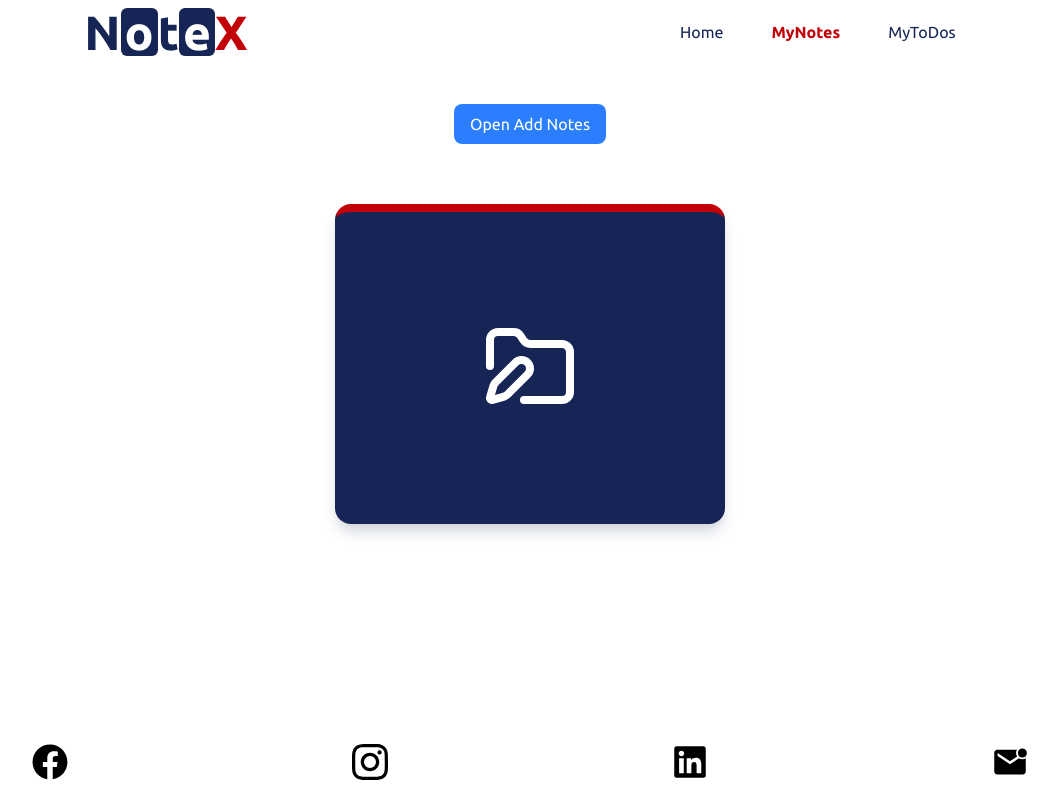
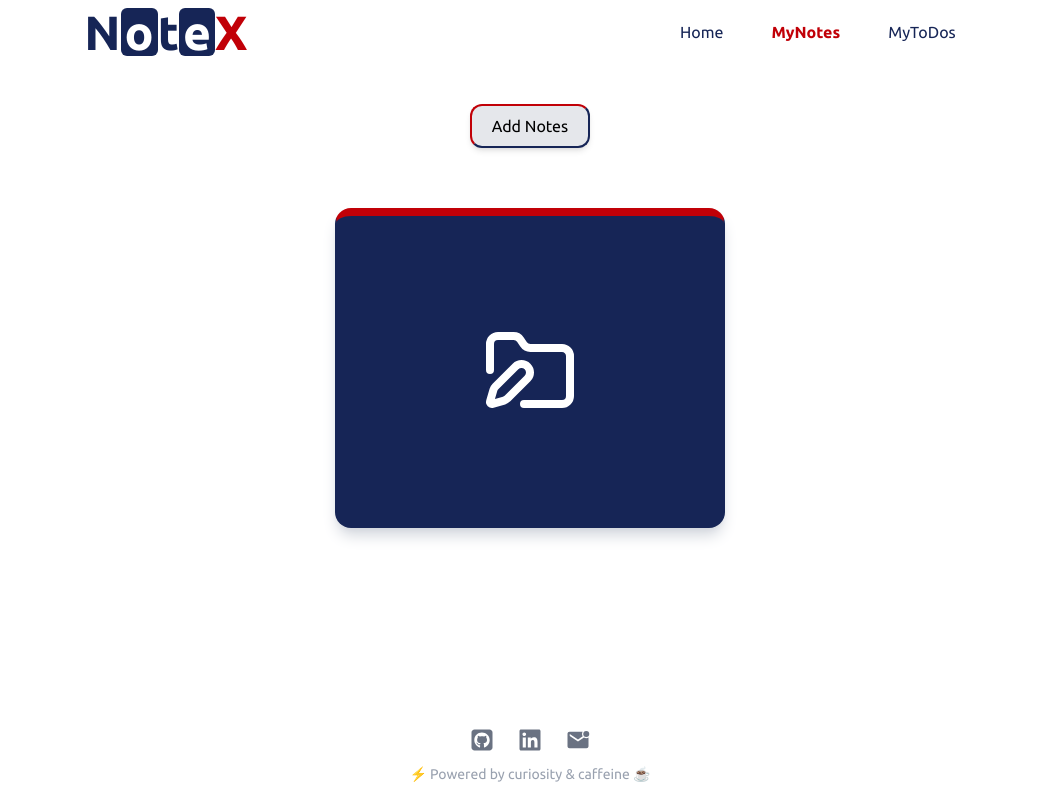
Before and after one commit to aakash4456/NoteX_App, a React (Vite) app: page /myNotes in a window 1280 px wide. Shown: the whole page, without its empty margins (110-1168 px from the left). Built offline with nearby package versions, Linux system fonts and the light colour scheme.

Commit message:
Final Commit

```diff
--- a/src/Components/Footer.jsx
+++ b/src/Components/Footer.jsx
@@ -1,19 +1,40 @@
-import React from 'react'
+import React from 'react';
 import { FaFacebook, FaLinkedin } from "react-icons/fa";
 import { SiInstagram } from "react-icons/si";
 import { IoMdMailUnread } from "react-icons/io";
+import { FaSquareGithub } from "react-icons/fa6";
 
 function Footer() {
     return (
-        <div className='border-0 w-full mt-auto'>
-            <ul className='flex justify-around my-5 text-4xl'>
-                <li><FaFacebook /></li>
-                <li><SiInstagram /></li>
-                <li><FaLinkedin /></li>
-                <li><IoMdMailUnread /></li>
+        // <footer className="w-full bg-white border-t-3 border-t-blue-950 py-4 mt-auto">
+        <footer className="w-full bg-white py-4 mt-auto">
+            {/* Social Icons */}
+            <ul className="flex justify-center gap-6 text-2xl text-gray-500">
+                <li>
+                    <a href="https://github.com/aakash4456" target="_blank" rel="noopener noreferrer"
+                    className="cursor-pointer hover:text-red-700 transition duration-300">
+                        <FaSquareGithub />
+                    </a>
+                </li>
+                <li>
+                    <a href="https://www.linkedin.com/in/aakash4456/" target="_blank" rel="noopener noreferrer"
+                    className="cursor-pointer hover:text-blue-950 transition duration-300">
+                        <FaLinkedin />
+                    </a>
+                </li>
+                <li>
+                    <a href="mailto:aakash4456bhu@gmail.com"
+                    className="cursor-pointer hover:text-red-700 transition duration-300">
+                        <IoMdMailUnread />
+                    </a>
+                </li>
             </ul>
-        </div>
-    )
+            {/* Copyright Notice */}
+            <p className="text-center text-sm text-gray-400 mt-3">
+                ⚡ Powered by curiosity & caffeine ☕
+            </p>
+        </footer>
+    );
 }
 
-export default Footer
+export default Footer;
--- a/src/Components/MyNotes.jsx
+++ b/src/Components/MyNotes.jsx
@@ -31,14 +31,22 @@ function MyNotes() {
     <>
       <div className="border-0 w-full flex flex-col justify-center items-center mt-10 gap-15">
         <button
-          className="bg-blue-500 text-white px-4 py-2 rounded-lg hover:bg-blue-600"
+          // className="bg-blue-500 text-white px-4 py-2 rounded-lg hover:bg-blue-600"
+          className="bg-gray-200 text-black px-5 py-2 rounded-xl shadow-md
+            hover:scale-103 transition duration-300
+            cursor-pointer
+            border-t-2 border-t-red-700
+            border-l-2 border-l-red-700
+            border-r-2 border-r-blue-950
+            border-b-2 border-b-blue-950
+            "
           onClick={openAddNote}
         >
-        Open Add Notes
+        Add Notes
         </button>
         {notesCollection.length === 0 && (
           <div
-            className='h-[40vh] sm:w-[390px] w-[300px] flex justify-center items-center rounded-2xl hover:scale-101 transition-all duration-300 shadow-lg shadow-gray-300 border border-transparent border-t-8 border-t-red-700 hover:border-2 hover:border-gray-500 text-8xl bg-blue-950 text-white cursor-pointer'
+            className='sm:h-[40vh] h-[35vh] sm:w-[390px] w-[250px] flex justify-center items-center rounded-2xl hover:scale-101 transition-all duration-300 shadow-lg shadow-gray-300 border border-transparent border-t-8 border-t-red-700 hover:border-2 hover:border-gray-500 text-8xl bg-blue-950 text-white cursor-pointer'
             onClick={openAddNote}
           >
             <LuFolderPen />
```
